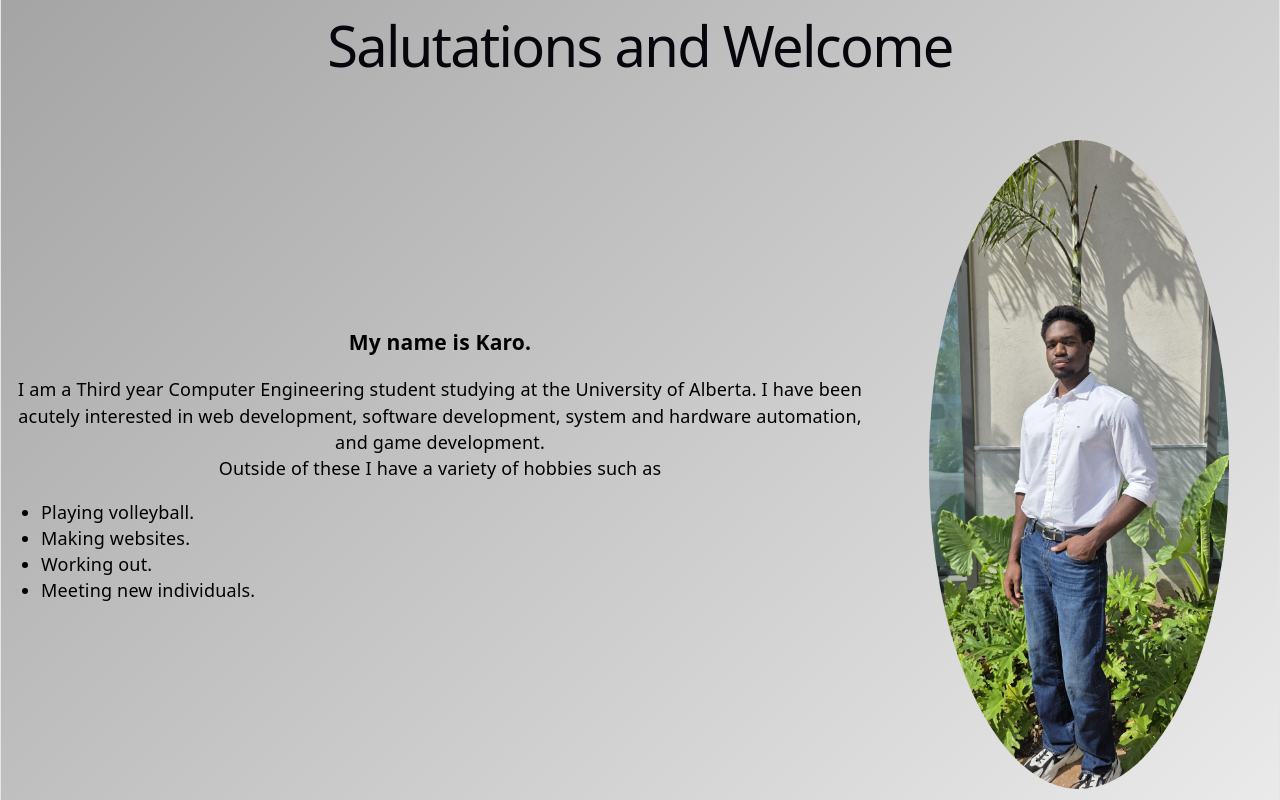
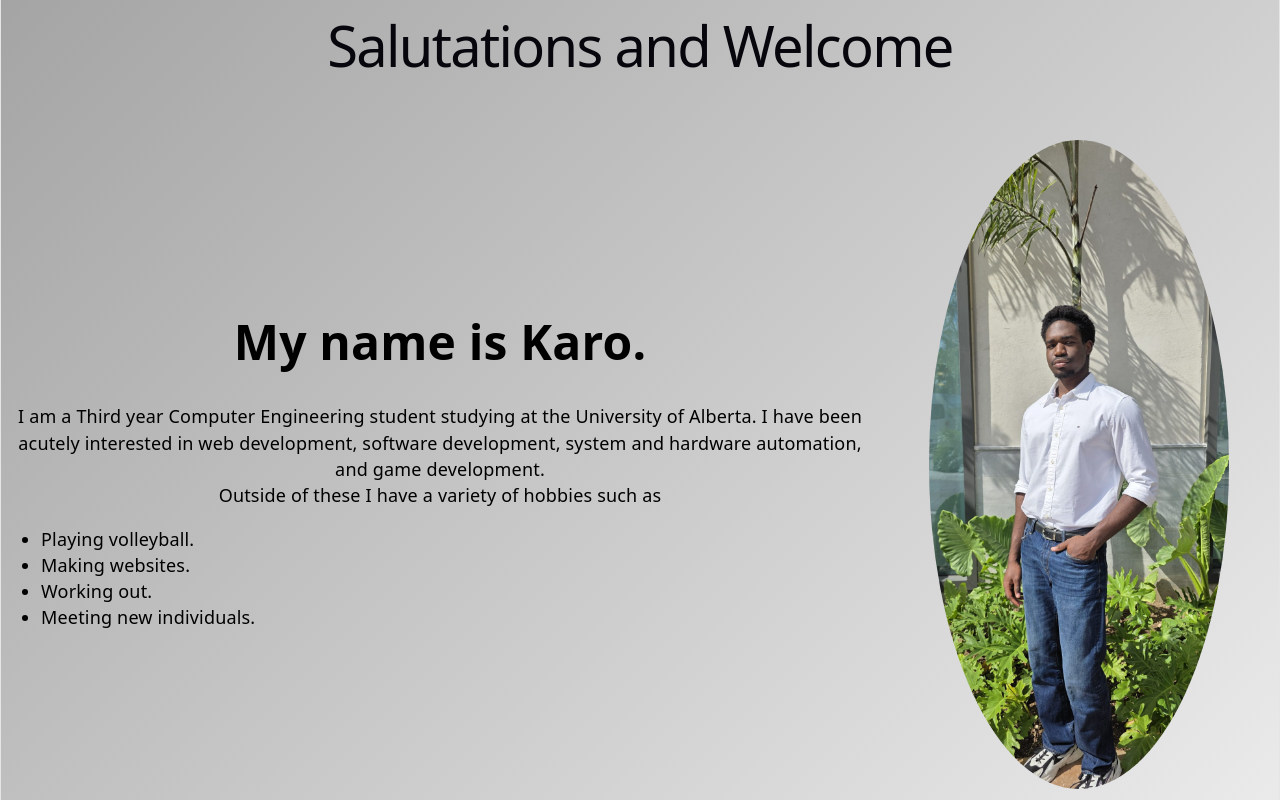
Before and after one commit to kdruid/My-Website, a React (Vite) app in the folder my-react-app/: page / in a window 1280 px wide. Shown: the top 800 px of the page. Built offline with nearby package versions, Linux system fonts and the light colour scheme.

Commit message:
changed_stuff

```diff
--- a/my-react-app/src/App.css
+++ b/my-react-app/src/App.css
@@ -131,8 +131,6 @@ html, body, #root {
   align-items: center;
 }
 
-.content::
-
 .content h3{
   font-size: clamp(16px, 5vw, 48px)
 }
```
